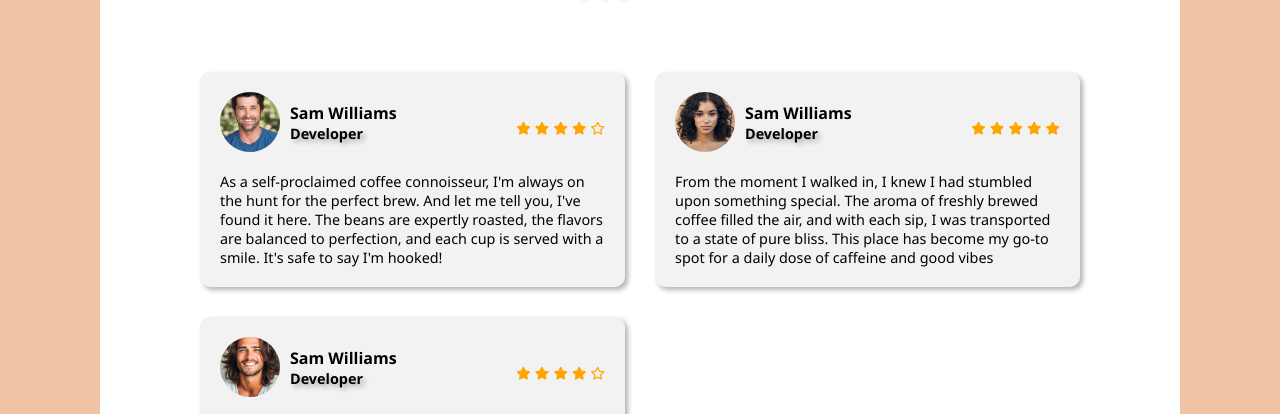
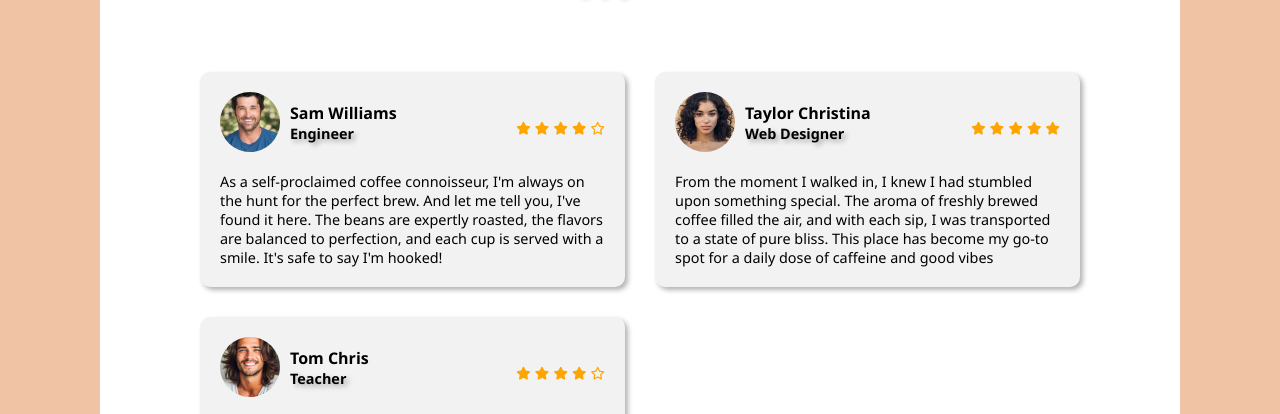
Before and after one commit to KaungHtetAllen/Coffee-Shop, a plain HTML site: page index.html in a window 1280 px wide. Shown: the part 5045-5459 px from the top of the page. Drawn offline with Linux system fonts and the light colour scheme; a web font is replaced by a local one.

Commit message:
Fix the Problem

```diff
--- a/index.html
+++ b/index.html
@@ -258,7 +258,7 @@
                                 </div>
                                 <div class="text">
                                     <h3>Sam Williams</h3>
-                                    <h4>Developer</h4>
+                                    <h4>Engineer</h4>
                                 </div>
                         </div>
                         <div class="gp2">
@@ -281,8 +281,8 @@
                                     <img src="./image/img18.jpg" alt="">
                                 </div>
                                 <div class="text">
-                                    <h3>Sam Williams</h3>
-                                    <h4>Developer</h4>
+                                    <h3>Taylor Christina</h3>
+                                    <h4>Web Designer</h4>
                                 </div>
                         </div>
                         <div class="gp2">
@@ -305,8 +305,8 @@
                                     <img src="./image/img19.jpg" alt="">
                                 </div>
                                 <div class="text">
-                                    <h3>Sam Williams</h3>
-                                    <h4>Developer</h4>
+                                    <h3>Tom Chris</h3>
+                                    <h4>Teacher</h4>
                                 </div>
                         </div>
                         <div class="gp2">
```
